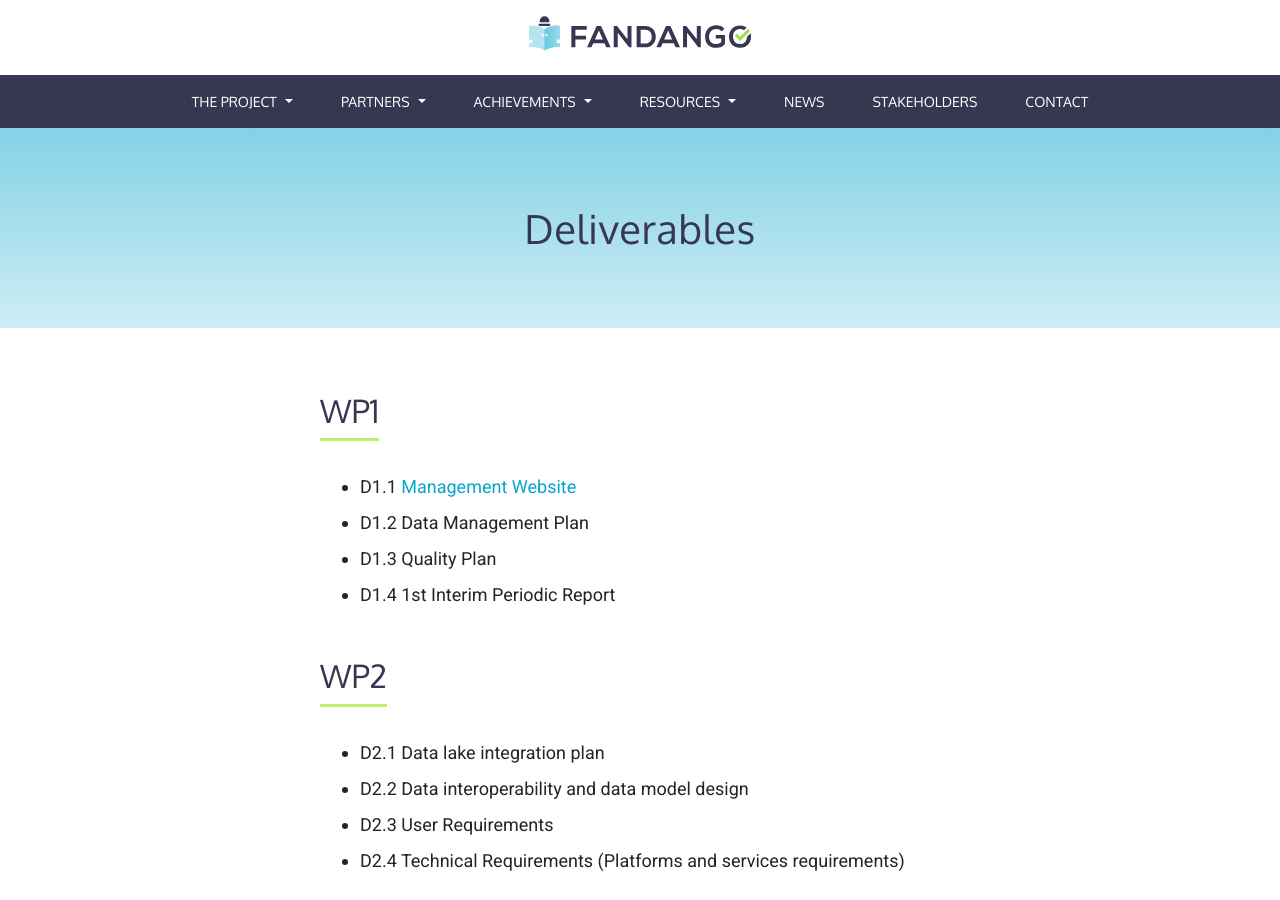
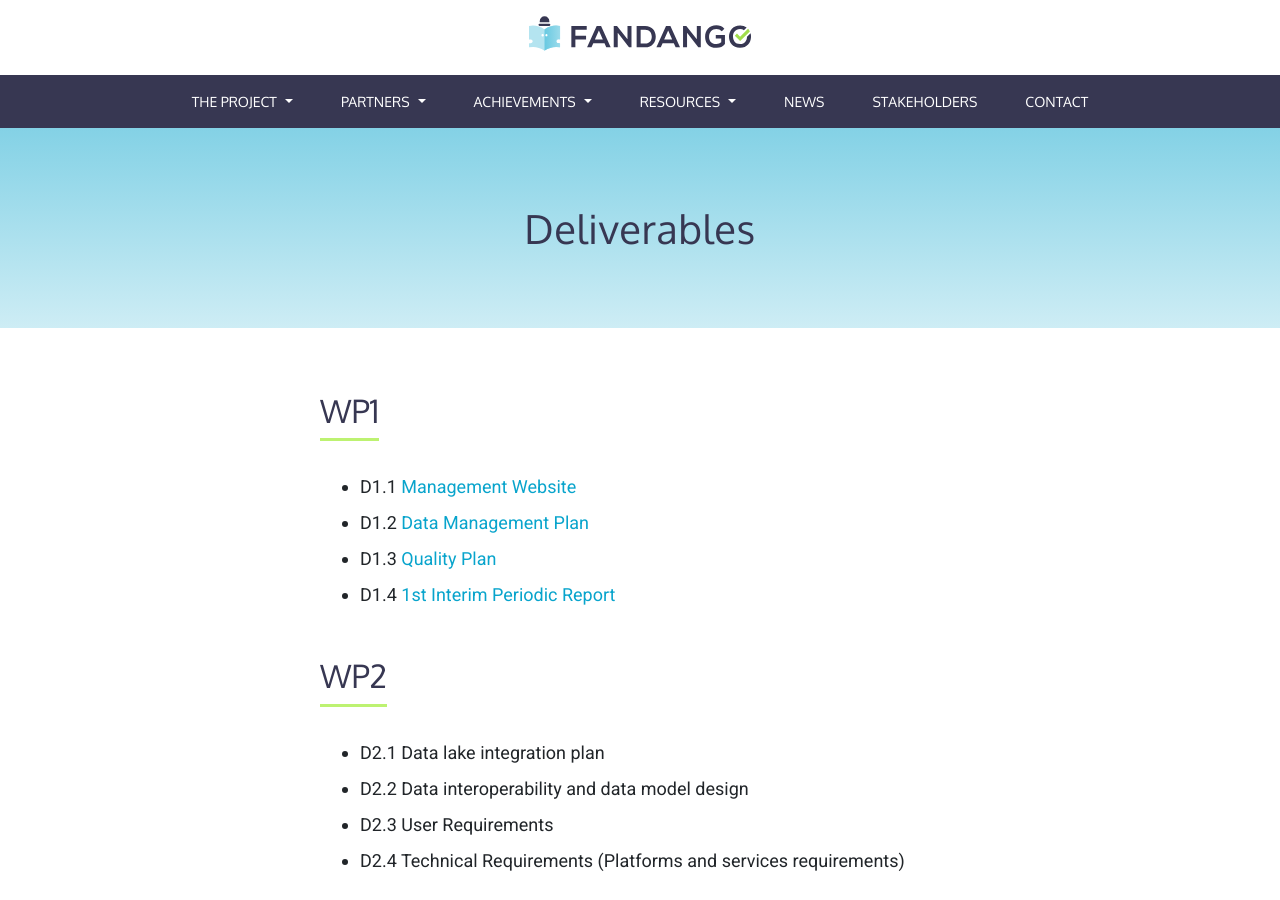
Before and after one commit to fandangOrg/fandango-web, a Jekyll site: the page built from achievements/deliverables.md, in a window 1280 px wide and 900 px high. Built offline with Jekyll 4.4.1, drawn with Linux system fonts in a browser that asks for light colours; comment, search, counter and statistics services are not loaded; part of the change alters nothing that is shown.

```diff
--- a/achievements/deliverables.md
+++ b/achievements/deliverables.md
@@ -9,9 +9,9 @@ navigation_parent: Achievements
 ### WP1
 
 * D1.1 [Management Website](https://fandango-project.eu/deliverables/D1.1%20Management%20Website.pdf)
-* D1.2 Data Management Plan
-* D1.3 Quality Plan
-* D1.4 1st Interim Periodic Report
+* D1.2 [Data Management Plan](https://fandango-project.eu/deliverables/D1.2%20Data%20Management%20Plan.pdf)
+* D1.3 [Quality Plan](https://fandango-project.eu/deliverables/D1.3%20Quality%20Plan.pdf)
+* D1.4 [1st Interim Periodic Report](https://fandango-project.eu/deliverables/D1.4%201st%20Interim%20Periodic%20Report.pdf)
 
 ### WP2
 
```
